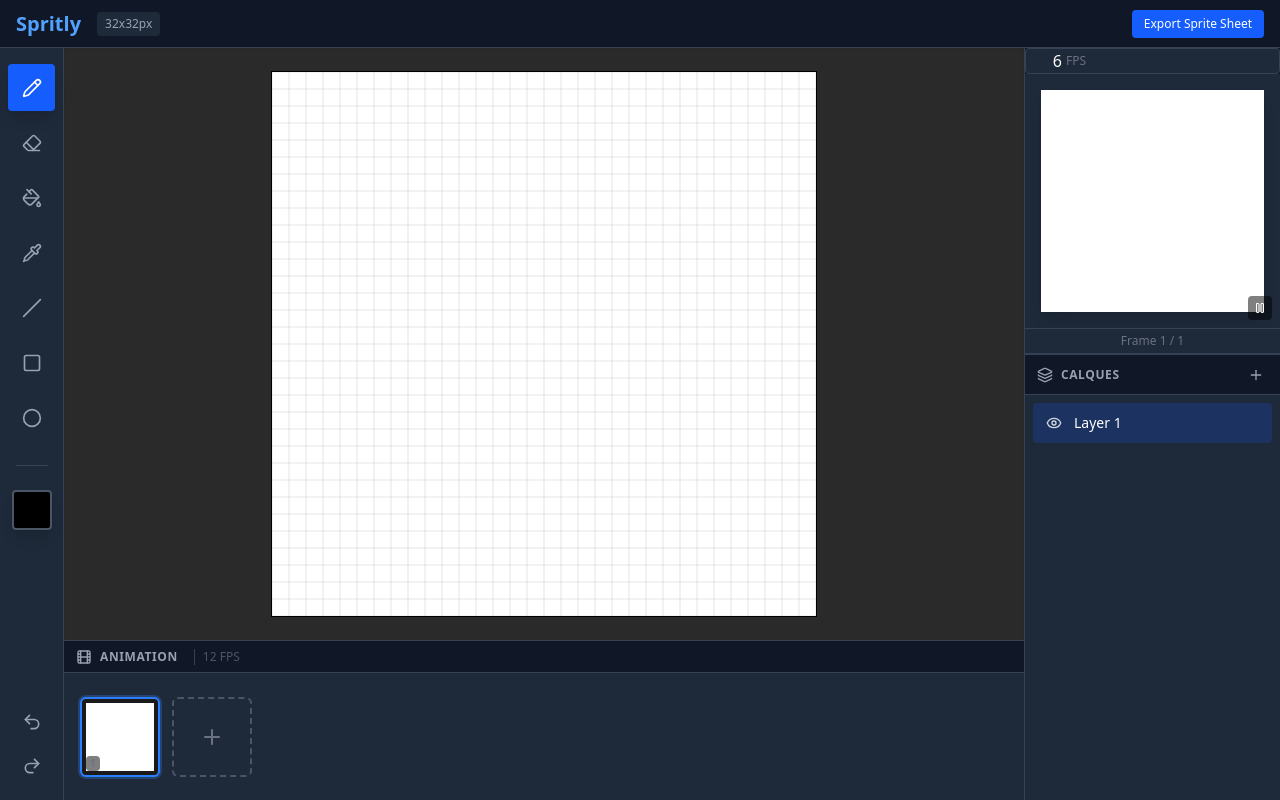
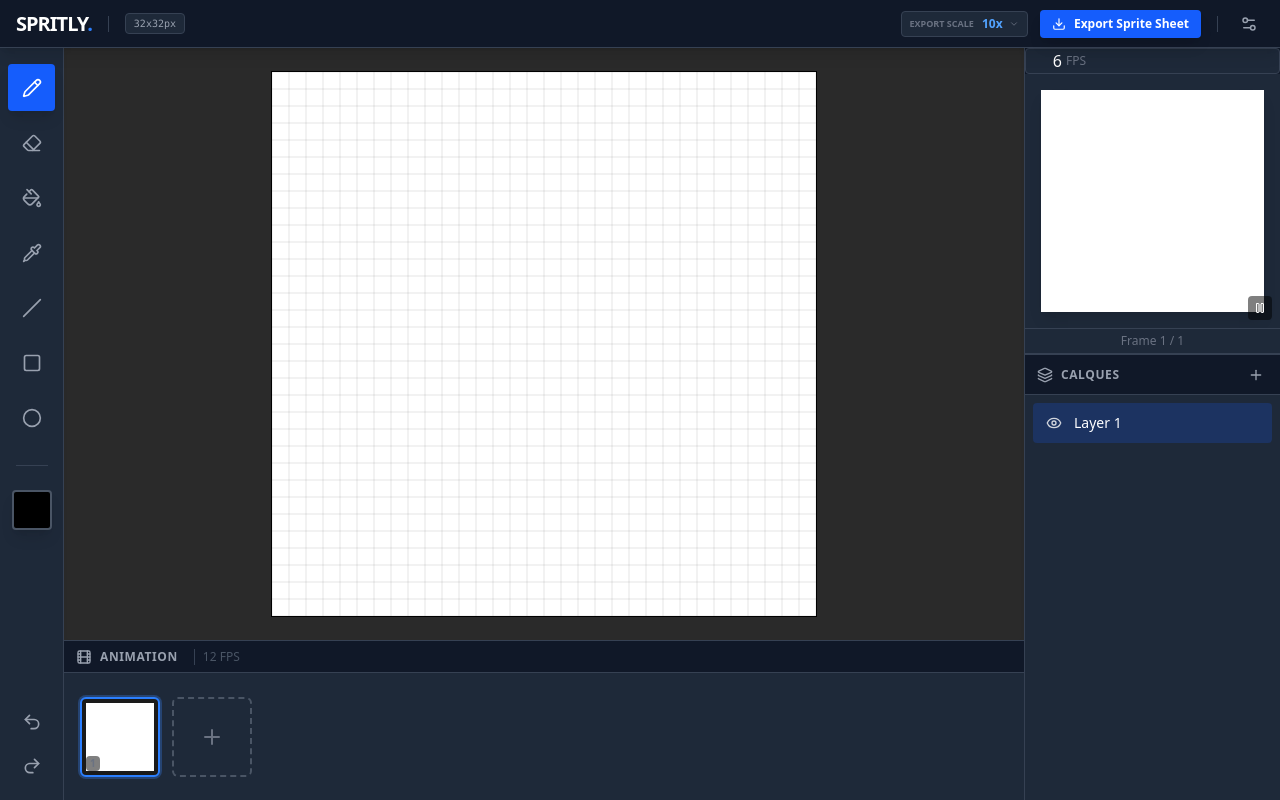
Before and after one commit to AA-WorksHub/Spritly, a React (Vite) app: page /spritly/editor in a window 1280 px wide. Built offline with nearby package versions, Linux system fonts and the light colour scheme.

Commit message:
add: change canva size and export size

```diff
--- a/src/components/editor/Navbar.tsx
+++ b/src/components/editor/Navbar.tsx
@@ -1,27 +1,30 @@
+import { useState } from 'react'
 import { useProjectStore } from '../../store/useProjectStore'
 import { Link } from 'react-router-dom'
+import { Download, ChevronDown } from 'lucide-react'
+import { ProjectSettings } from './ProjectSettings'
 
 function Navbar() {
     const { config, frames, layers } = useProjectStore()
+    const [exportScale, setExportScale] = useState(10) // Par défaut 10x (ex: 32px -> 320px)
 
     const handleExport = () => {
+        const scale = exportScale
         const canvas = document.createElement('canvas')
 
-        // La largeur du canvas devient la largeur d'une frame multipliée par le nombre total de frames
-        canvas.width = config.width * frames.length
-        canvas.height = config.height
+        // Taille totale de la spritesheet multipliée par l'échelle
+        canvas.width = (config.width * frames.length) * scale
+        canvas.height = config.height * scale
 
         const ctx = canvas.getContext('2d')
         if (!ctx) return
 
-        // Remplit le fond pour toute la sprite sheet
-        ctx.fillStyle = config.backgroundColor
-        ctx.fillRect(0, 0, canvas.width, canvas.height);
+        // DÉSACTIVER LE LISSAGE (Secret du Pixel Art)
+        ctx.imageSmoothingEnabled = false
 
-        // Boucle sur chaque frame pour les dessiner côte à côte
+        // Dessiner chaque frame
         frames.forEach((frame, frameIndex) => {
-            // Décalage horizontal pour la frame courante
-            const offsetX = frameIndex * config.width;
+            const offsetX = frameIndex * config.width * scale;
 
             [...layers].reverse().forEach(layer => {
                 if (layer.visible) {
@@ -33,31 +36,68 @@ function Navbar() {
                         tempCanvas.getContext('2d')?.putImageData(imgData, 0, 0)
 
                         ctx.globalAlpha = layer.opacity
-                        // On dessine le contenu de la frame au bon endroit sur l'axe X
-                        ctx.drawImage(tempCanvas, offsetX, 0)
+
+                        // Dessiner la frame sur le canvas final avec mise à l'échelle
+                        ctx.drawImage(
+                            tempCanvas,
+                            0, 0, config.width, config.height, // Source
+                            offsetX, 0, config.width * scale, config.height * scale // Destination
+                        )
                     }
                 }
             })
         });
 
         const link = document.createElement('a')
-        link.download = 'spritly-spritesheet.png'
+        link.download = `spritly-${config.width}x${config.height}-scaled.png`
         link.href = canvas.toDataURL('image/png')
         link.click()
     }
 
     return (
-        <div className="bg-gray-900 border-b border-gray-700 text-white px-4 h-12 flex items-center justify-between shrink-0 z-20">
+        <div className="bg-gray-900 border-b border-gray-700 text-white px-4 h-12 flex items-center justify-between shrink-0 z-20 shadow-lg">
             <div className="flex items-center gap-4">
-                <Link to="/" className="text-xl font-bold text-blue-400 hover:text-blue-300">Spritly</Link>
-                <span className="text-xs bg-gray-800 px-2 py-1 rounded text-gray-400">
+                <Link to="/" className="text-xl font-bold tracking-tighter hover:text-blue-400 transition-colors">
+                    SPRITLY<span className="text-blue-500">.</span>
+                </Link>
+                <div className="h-4 w-px bg-gray-700" />
+                <span className="text-[10px] bg-gray-800 border border-gray-700 px-2 py-0.5 rounded text-gray-400 font-mono">
                     {config.width}x{config.height}px
                 </span>
             </div>
-            <div className="flex gap-2">
-                <button onClick={handleExport} className="bg-blue-600 hover:bg-blue-500 text-xs px-3 py-1.5 rounded font-medium transition-colors">
+
+            <div className="flex items-center gap-3">
+                {/* Sélecteur d'échelle d'export */}
+                <div className="flex items-center bg-gray-800 border border-gray-700 rounded px-2 hover:border-gray-500 transition-colors">
+                    <span className="text-[9px] text-gray-500 font-bold uppercase mr-2">Export Scale</span>
+                    <div className="relative flex items-center">
+                        <select
+                            value={exportScale}
+                            onChange={(e) => setExportScale(parseInt(e.target.value))}
+                            className="bg-transparent text-xs py-1 pr-4 appearance-none focus:outline-none cursor-pointer font-bold text-blue-400"
+                        >
+                            <option value="1">1x</option>
+                            <option value="2">2x</option>
+                            <option value="4">4x</option>
+                            <option value="8">8x</option>
+                            <option value="10">10x</option>
+                            <option value="20">20x</option>
+                        </select>
+                        <ChevronDown size={10} className="absolute right-0 pointer-events-none text-gray-500" />
+                    </div>
+                </div>
+
+                <button
+                    onClick={handleExport}
+                    className="flex items-center gap-2 bg-blue-600 hover:bg-blue-500 text-white text-xs px-3 py-1.5 rounded font-bold transition-all shadow-lg active:scale-95"
+                >
+                    <Download size={14} />
                     Export Sprite Sheet
                 </button>
+
+                <div className="h-4 w-px bg-gray-700 mx-1" />
+
+                <ProjectSettings />
             </div>
         </div>
     )
--- /dev/null
+++ b/src/components/editor/ProjectSettings.tsx
@@ -0,0 +1,83 @@
+import { useState } from 'react'
+import { useProjectStore } from '../../store/useProjectStore'
+import { Settings2, AlertTriangle } from 'lucide-react'
+
+export function ProjectSettings() {
+    const { config, updateProjectSize } = useProjectStore()
+    const [isOpen, setIsOpen] = useState(false)
+    const [dims, setDims] = useState({ w: config.width, h: config.height })
+
+    const handleApply = () => {
+        if (dims.w > 0 && dims.h > 0) {
+            updateProjectSize(dims.w, dims.h)
+            setIsOpen(false)
+        }
+    }
+
+    return (
+        <div className="relative">
+            <button
+                onClick={() => setIsOpen(!isOpen)}
+                className={`p-1.5 rounded transition-colors ${isOpen ? 'bg-blue-600 text-white' : 'text-gray-400 hover:bg-gray-700 hover:text-white'}`}
+                title="Paramètres du projet"
+            >
+                <Settings2 size={18} />
+            </button>
+
+            {isOpen && (
+                <div className="absolute right-0 mt-2 p-4 bg-gray-800 border border-gray-700 rounded-lg shadow-2xl w-56 z-50">
+                    <h4 className="text-xs font-bold mb-3 uppercase tracking-wider text-gray-400">Dimensions du Canvas</h4>
+
+                    <div className="space-y-3">
+                        <div className="grid grid-cols-2 gap-3">
+                            <div>
+                                <label className="text-[10px] text-gray-500 block mb-1">Largeur</label>
+                                <input
+                                    type="number"
+                                    value={dims.w}
+                                    onChange={e => setDims({...dims, w: parseInt(e.target.value) || 0})}
+                                    className="w-full bg-gray-900 border border-gray-700 rounded px-2 py-1 text-sm text-white focus:border-blue-500 outline-none"
+                                />
+                            </div>
+                            <div>
+                                <label className="text-[10px] text-gray-500 block mb-1">Hauteur</label>
+                                <input
+                                    type="number"
+                                    value={dims.h}
+                                    onChange={e => setDims({...dims, h: parseInt(e.target.value) || 0})}
+                                    className="w-full bg-gray-900 border border-gray-700 rounded px-2 py-1 text-sm text-white focus:border-blue-500 outline-none"
+                                />
+                            </div>
+                        </div>
+
+                        <div className="flex flex-wrap gap-2">
+                            {[16, 32, 64].map(size => (
+                                <button
+                                    key={size}
+                                    onClick={() => setDims({w: size, h: size})}
+                                    className="text-[10px] bg-gray-700 hover:bg-gray-600 px-2 py-1 rounded text-gray-300"
+                                >
+                                    {size}x{size}
+                                </button>
+                            ))}
+                        </div>
+
+                        <div className="p-2 bg-amber-900/20 border border-amber-900/50 rounded flex gap-2 items-start">
+                            <AlertTriangle size={14} className="text-amber-500 shrink-0 mt-0.5" />
+                            <p className="text-[10px] text-amber-200/70 leading-tight">
+                                Redimensionner réinitialise l'historique (Undo/Redo).
+                            </p>
+                        </div>
+
+                        <button
+                            onClick={handleApply}
+                            className="w-full bg-blue-600 hover:bg-blue-500 text-white py-1.5 rounded text-xs font-bold transition-colors"
+                        >
+                            Appliquer
+                        </button>
+                    </div>
+                </div>
+            )}
+        </div>
+    )
+}
--- a/src/store/useProjectStore.ts
+++ b/src/store/useProjectStore.ts
@@ -2,6 +2,7 @@ import { create } from 'zustand'
 import type { Project, Frame, Layer, ToolType, HistoryState } from '../types'
 
 const DEFAULT_CONFIG = { width: 32, height: 32, fps: 12, backgroundColor: '#ffffff' }
+
 const createInitialData = () => {
     const layerId = crypto.randomUUID()
     const layer: Layer = {
@@ -58,6 +59,7 @@ interface ProjectStore extends Project {
   undo: () => void
   redo: () => void
 
+  updateProjectSize: (width: number, height: number) => void
   resetProject: () => void
 }
 
@@ -126,6 +128,37 @@ export const useProjectStore = create<ProjectStore>((set, get) => ({
     }
   }),
 
+  updateProjectSize: (newWidth, newHeight) => {
+    set((state) => {
+      const updatedFrames = state.frames.map(frame => {
+        const newLayers = new Map<string, ImageData>()
+        frame.layers.forEach((oldData, layerId) => {
+          const newData = new ImageData(newWidth, newHeight)
+          // Copier les anciens pixels dans le nouveau format
+          for (let y = 0; y < Math.min(state.config.height, newHeight); y++) {
+            for (let x = 0; x < Math.min(state.config.width, newWidth); x++) {
+              const oldIdx = (y * state.config.width + x) * 4
+              const newIdx = (y * newWidth + x) * 4
+              newData.data[newIdx] = oldData.data[oldIdx]
+              newData.data[newIdx + 1] = oldData.data[oldIdx + 1]
+              newData.data[newIdx + 2] = oldData.data[oldIdx + 2]
+              newData.data[newIdx + 3] = oldData.data[oldIdx + 3]
+            }
+          }
+          newLayers.set(layerId, newData)
+        })
+        return { ...frame, layers: newLayers }
+      })
+
+      return {
+        config: { ...state.config, width: newWidth, height: newHeight },
+        frames: updatedFrames,
+        history: [], // Reset l'histoire pour éviter les erreurs de dimensions
+        historyIndex: -1
+      }
+    })
+  },
+
   addLayer: () => {
     get().saveToHistory()
     set((state) => {
@@ -137,8 +170,9 @@ export const useProjectStore = create<ProjectStore>((set, get) => ({
       }
       const updatedFrames = state.frames.map(frame => {
         const imageData = new ImageData(state.config.width, state.config.height)
-        frame.layers.set(newLayer.id, imageData)
-        return frame
+        const newLayerMap = new Map(frame.layers)
+        newLayerMap.set(newLayer.id, imageData)
+        return { ...frame, layers: newLayerMap }
       })
       return {
         layers: [newLayer, ...state.layers],
@@ -154,8 +188,9 @@ export const useProjectStore = create<ProjectStore>((set, get) => ({
         if (state.layers.length <= 1) return state
         const newLayers = state.layers.filter(l => l.id !== id)
         const updatedFrames = state.frames.map(frame => {
-            frame.layers.delete(id)
-            return frame
+            const newLayerMap = new Map(frame.layers)
+            newLayerMap.delete(id)
+            return { ...frame, layers: newLayerMap }
         })
         return {
             layers: newLayers,
@@ -234,7 +269,6 @@ export const useProjectStore = create<ProjectStore>((set, get) => ({
 
   resetProject: () => {
       const { layer, frame } = createInitialData()
-
       set({
           ...initialState,
           layers: [layer],
@@ -242,15 +276,5 @@ export const useProjectStore = create<ProjectStore>((set, get) => ({
           history: [],
           historyIndex: -1
       })
-
-      set(s => ({
-          history: [{
-              frames: cloneFrames(s.frames, DEFAULT_CONFIG.width, DEFAULT_CONFIG.height),
-              layers: s.layers,
-              currentFrameIndex: 0,
-              currentLayerIndex: 0
-          }],
-          historyIndex: 0
-      }))
   }
 }))
```
